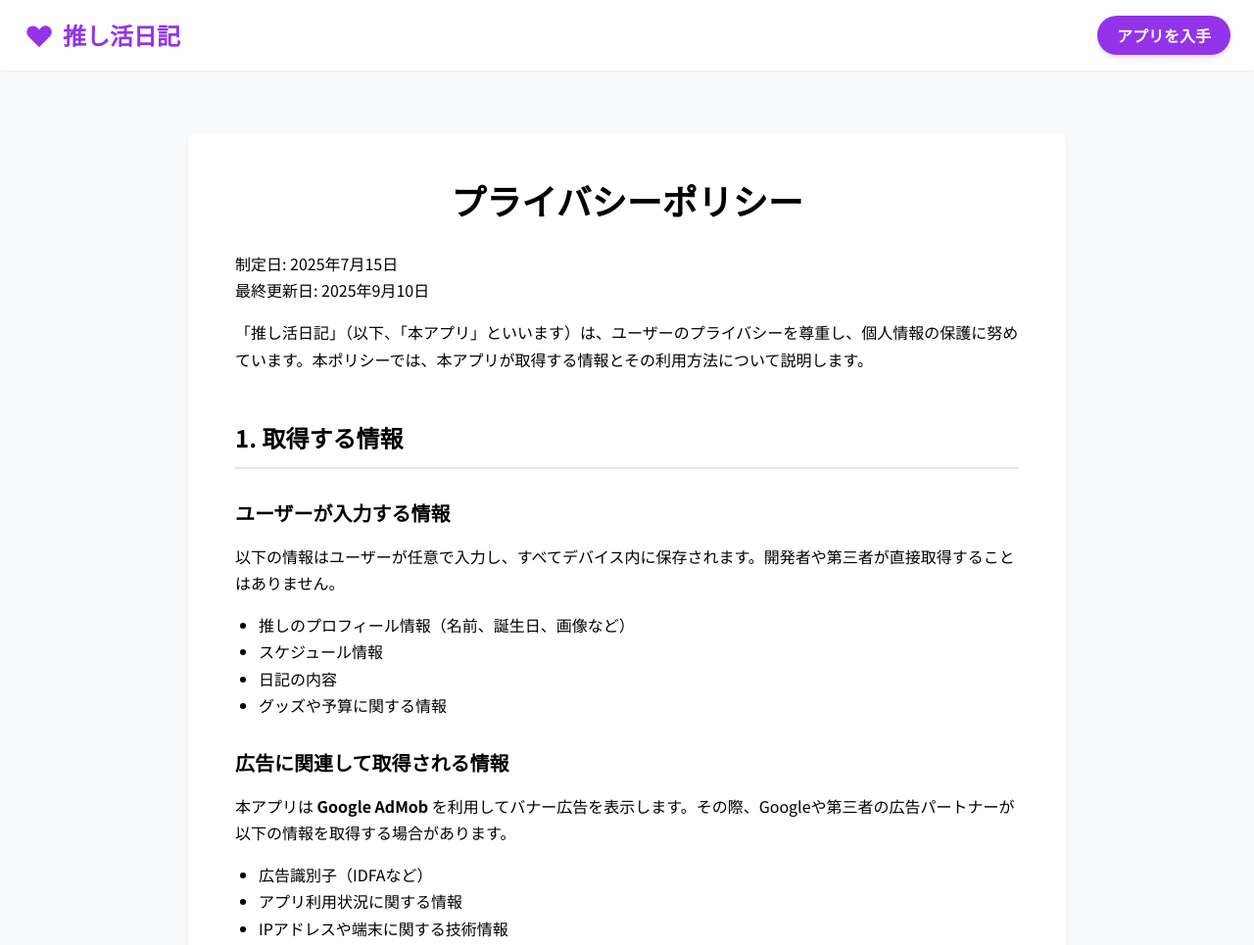
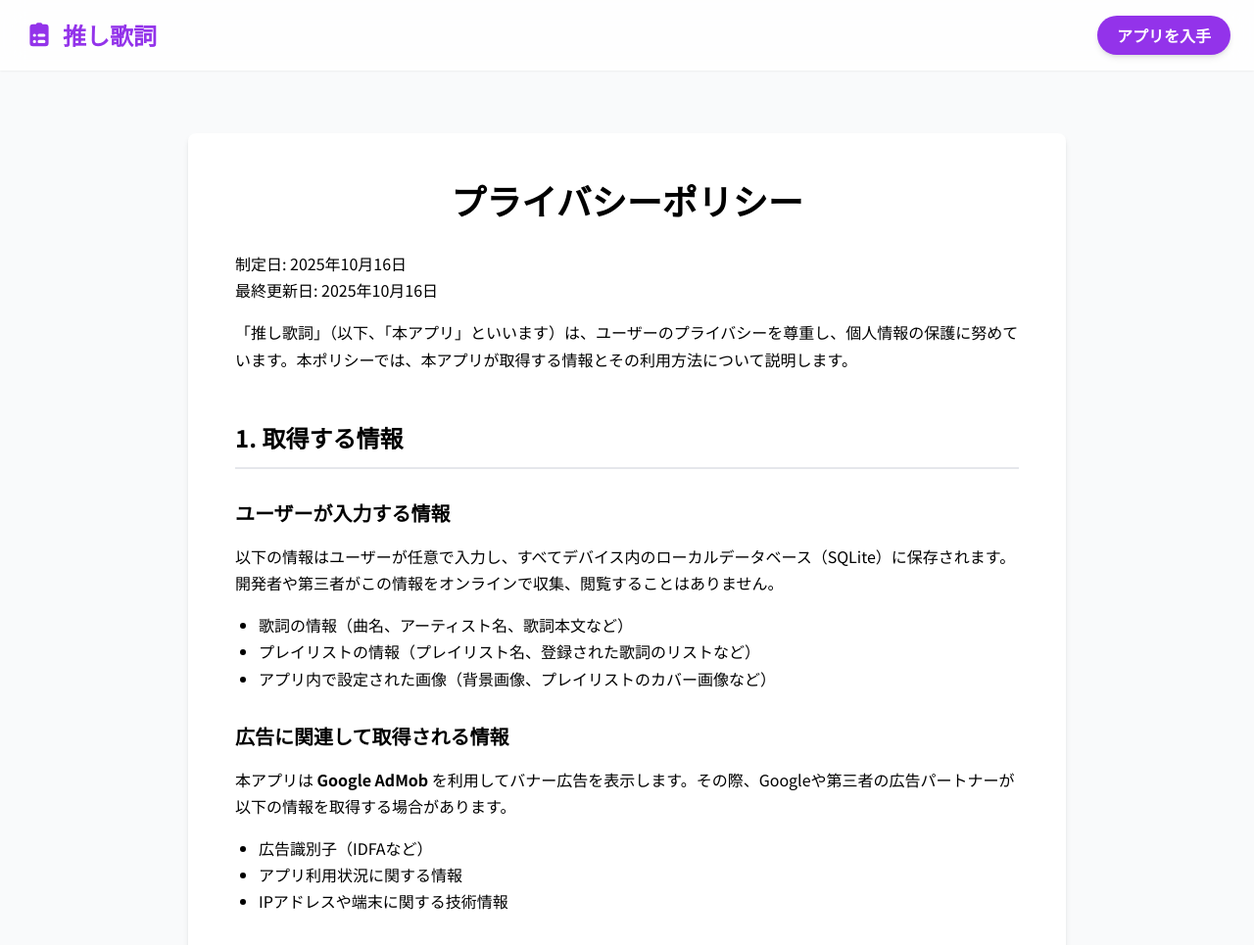
Before and after one commit to SMRI2170/Official-Website-of-oshikashi, a plain HTML site: page privacy.html in a window 1280 px wide. Shown: the top 965 px of the page at 98% size. Drawn offline with nearby package versions, Linux system fonts and the light colour scheme.

Commit message:
Update privacy.html

```diff
--- a/privacy.html
+++ b/privacy.html
@@ -3,7 +3,7 @@
 <head>
     <meta charset="UTF-8">
     <meta name="viewport" content="width=device-width, initial-scale=1.0">
-    <title>プライバシーポリシー - 推し活日記</title>
+    <title>プライバシーポリシー - 推し歌詞</title>
     <script src="https://cdn.tailwindcss.com"></script>
     <link href="https://fonts.googleapis.com/css2?family=Noto+Sans+JP:wght@400;500;700&display=swap" rel="stylesheet">
     <style>
@@ -20,9 +20,10 @@
         <div class="container mx-auto px-6 py-4 flex justify-between items-center">
             <a href="index.html" class="flex items-center space-x-2">
                 <svg xmlns="http://www.w3.org/2000/svg" class="h-8 w-8 text-primary" viewBox="0 0 20 20" fill="currentColor">
-                    <path fill-rule="evenodd" d="M3.172 5.172a4 4 0 015.656 0L10 6.343l1.172-1.171a4 4 0 115.656 5.656L10 17.657l-6.828-6.829a4 4 0 010-5.656z" clip-rule="evenodd" />
+                    <path d="M9 2a1 1 0 000 2h2a1 1 0 100-2H9z" />
+                    <path fill-rule="evenodd" d="M4 5a2 2 0 012-2h8a2 2 0 012 2v10a2 2 0 01-2 2H6a2 2 0 01-2-2V5zm3 4a1 1 0 000 2h.01a1 1 0 100-2H7zm3 0a1 1 0 000 2h3a1 1 0 100-2h-3zm-3 4a1 1 0 100 2h.01a1 1 0 100-2H7zm3 0a1 1 0 100 2h3a1 1 0 100-2h-3z" clip-rule="evenodd" />
                 </svg>
-                <h1 class="text-2xl font-bold text-primary">推し活日記</h1>
+                <h1 class="text-2xl font-bold text-primary">推し歌詞</h1>
             </a>
             <a href="index.html#download" class="bg-purple-600 text-white px-5 py-2 rounded-full font-bold hover:opacity-90 transition shadow-md">
                 アプリを入手
@@ -34,18 +35,17 @@
         <div class="max-w-4xl mx-auto bg-white p-8 md:p-12 rounded-lg shadow-md">
             <article class="prose lg:prose-lg max-w-none">
                 <h1 class="text-4xl font-black text-center mb-8">プライバシーポリシー</h1>
-                <p>制定日: 2025年7月15日<br>最終更新日: 2025年9月10日</p>
+                <p>制定日: 2025年10月16日<br>最終更新日: 2025年10月16日</p>
 
-                <p>「推し活日記」（以下、「本アプリ」といいます）は、ユーザーのプライバシーを尊重し、個人情報の保護に努めています。本ポリシーでは、本アプリが取得する情報とその利用方法について説明します。</p>
+                <p>「推し歌詞」（以下、「本アプリ」といいます）は、ユーザーのプライバシーを尊重し、個人情報の保護に努めています。本ポリシーでは、本アプリが取得する情報とその利用方法について説明します。</p>
 
                 <h2>1. 取得する情報</h2>
                 <h3>ユーザーが入力する情報</h3>
-                <p>以下の情報はユーザーが任意で入力し、すべてデバイス内に保存されます。開発者や第三者が直接取得することはありません。</p>
+                <p>以下の情報はユーザーが任意で入力し、すべてデバイス内のローカルデータベース（SQLite）に保存されます。開発者や第三者がこの情報をオンラインで収集、閲覧することはありません。</p>
                 <ul>
-                    <li>推しのプロフィール情報（名前、誕生日、画像など）</li>
-                    <li>スケジュール情報</li>
-                    <li>日記の内容</li>
-                    <li>グッズや予算に関する情報</li>
+                    <li>歌詞の情報（曲名、アーティスト名、歌詞本文など）</li>
+                    <li>プレイリストの情報（プレイリスト名、登録された歌詞のリストなど）</li>
+                    <li>アプリ内で設定された画像（背景画像、プレイリストのカバー画像など）</li>
                 </ul>
 
                 <h3>広告に関連して取得される情報</h3>
@@ -83,7 +83,7 @@
 
     <footer class="bg-gray-800 text-gray-300 mt-16">
         <div class="container mx-auto px-6 py-10 text-center text-sm text-gray-500">
-            <p>&copy; <span id="year"></span> 推し活日記. All Rights Reserved.</p>
+            <p>&copy; <span id="year"></span> 推し歌詞. All Rights Reserved.</p>
         </div>
     </footer>
     <script>
```
